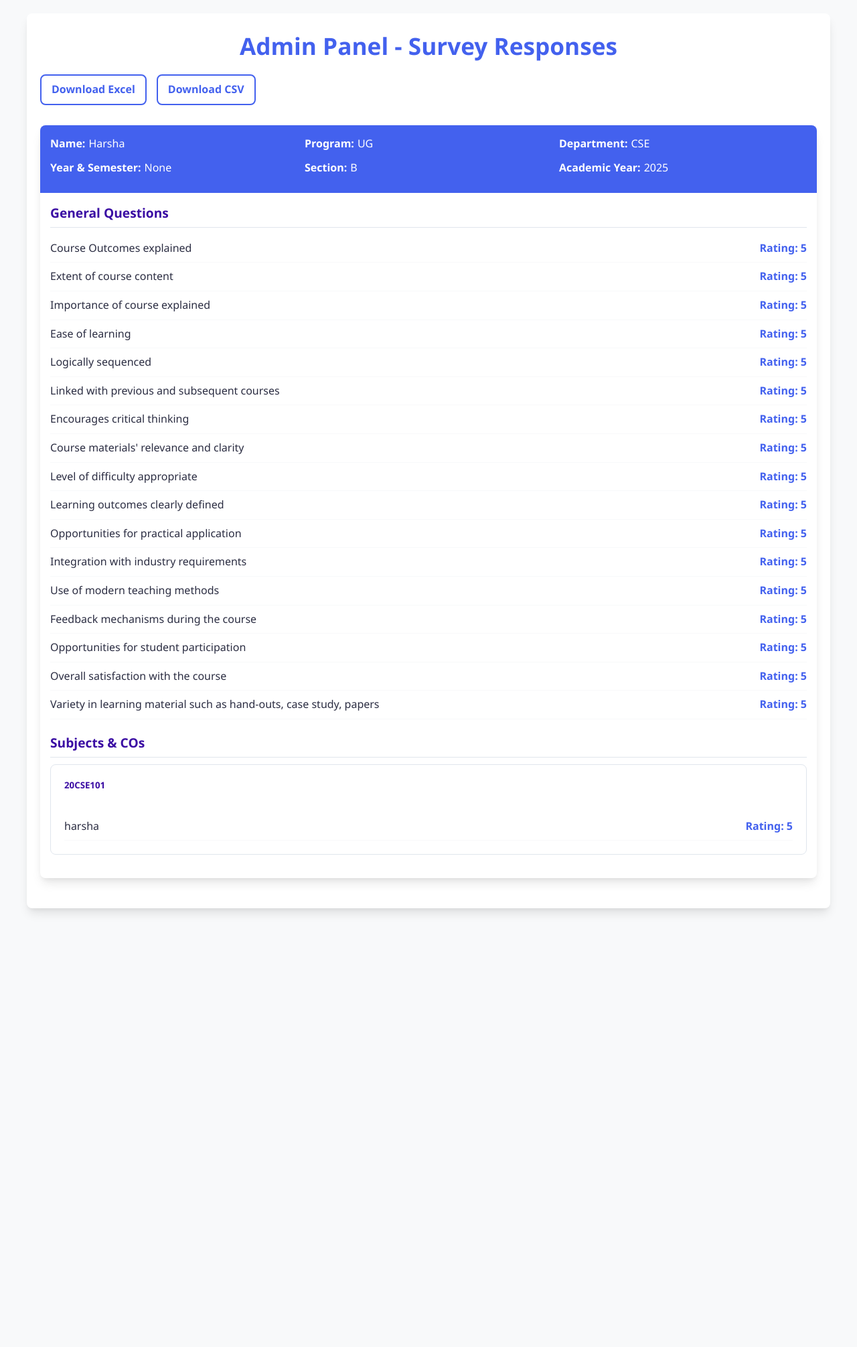
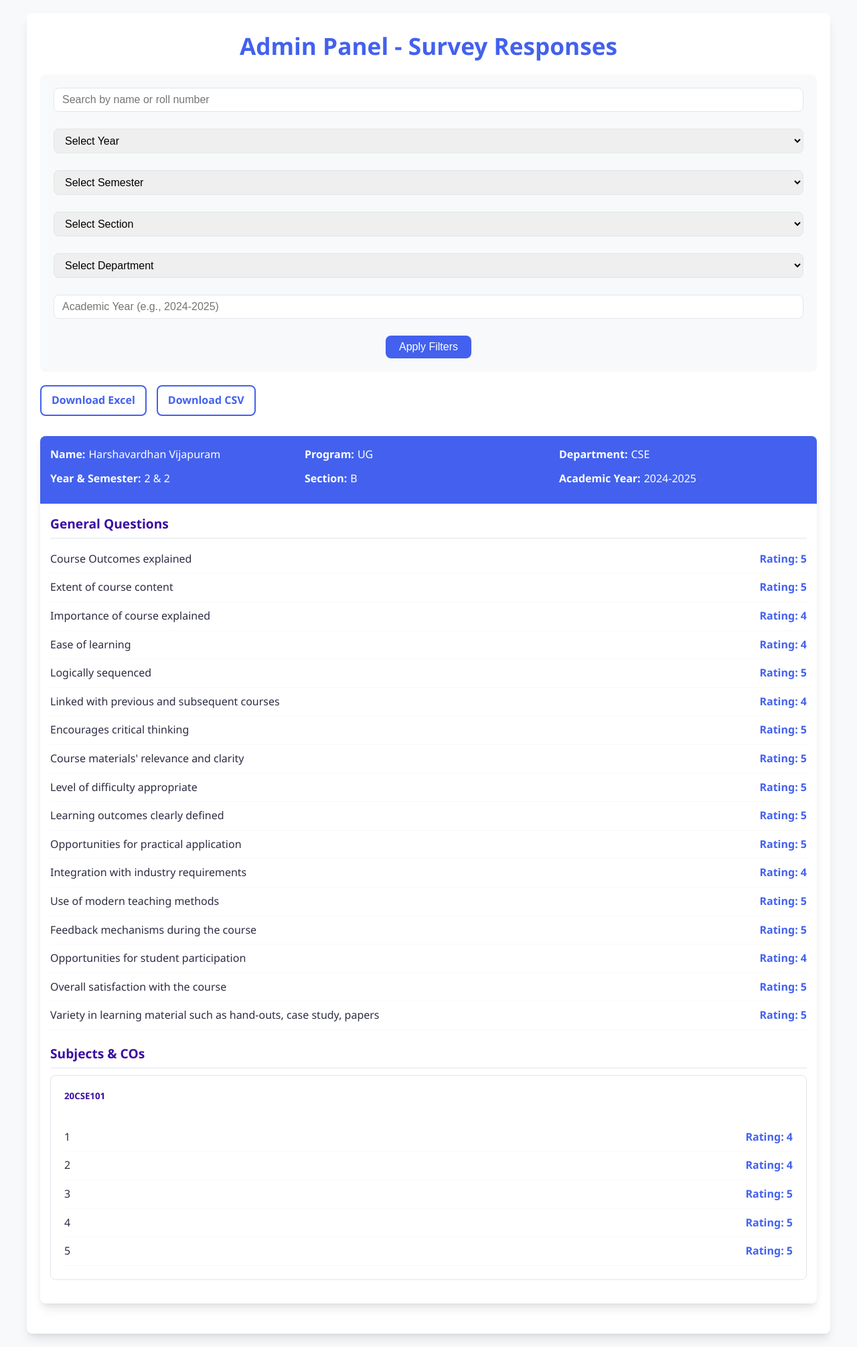
Before and after one commit to MaheshKumar1533/Course_Exit_Survey, a Flask app: page /adminofCES in a window 1280 px wide. Shown: the whole page at 67% size. Before the commit the page ends 1363 px from the top, so only its background shows below. Run offline with Flask 3, Linux system fonts and the light colour scheme.

Commit message:
Updated admin page and Year Sec

```diff
--- a/app.py
+++ b/app.py
@@ -17,7 +17,8 @@
     roll_number = db.Column(db.String(20))
     program_type = db.Column(db.String(10))
     department = db.Column(db.String(50))
-    year_semester = db.Column(db.String(20))
+    year = db.Column(db.Integer)
+    sem = db.Column(db.Integer)
     section = db.Column(db.String(10))
     academic_year = db.Column(db.String(20))
     questions = db.relationship('GeneralQuestionResponse', backref='survey', cascade="all, delete-orphan")
@@ -53,7 +54,8 @@
         program_type=data.get('program_type'),
         roll_number=data.get('roll_number'),
         department=data.get('department'),
-        year_semester=data.get('year_semester'),
+        year=data.get('year'),
+        sem=data.get('sem'),
         section=data.get('section'),
         academic_year=data.get('academic_year')
     )
--- a/static/css/styles.css
+++ b/static/css/styles.css
@@ -304,6 +304,43 @@
 	background-color: #27ae60;
 }
 
+/* Admin Panel Filter Section */
+.filter-section {
+    background-color: var(--light-gray);
+    padding: 20px;
+    border-radius: var(--radius);
+    margin-bottom: 20px;
+}
+
+.filter-form {
+    display: flex;
+    gap: 15px;
+    flex-wrap: wrap;
+    justify-content: center;
+}
+
+.filter-form input,
+.filter-form select {
+    padding: 8px 12px;
+    border: 1px solid var(--border-color);
+    border-radius: var(--radius);
+    min-width: 200px;
+}
+
+.filter-btn {
+    background-color: var(--primary-color);
+    color: white;
+    border: none;
+    padding: 8px 20px;
+    border-radius: var(--radius);
+    cursor: pointer;
+    transition: background-color 0.3s;
+}
+
+.filter-btn:hover {
+    background-color: var(--secondary-color);
+}
+
 @media (max-width: 768px) {
 	.container {
 		padding: 15px;
--- /dev/null
+++ b/static/js/admin.js
@@ -0,0 +1,60 @@
+function applyFilters() {
+    const searchTerm = document.getElementById('search').value.toLowerCase();
+    const year = document.getElementById('year').value;
+    const sem = document.getElementById('sem').value;
+    const section = document.getElementById('section').value;
+    const department = document.getElementById('department').value;
+    const academicYear = document.getElementById('academic_year').value;
+
+    // Get all response cards
+    const responseCards = document.querySelectorAll('.response-card');
+
+    responseCards.forEach(card => {
+        let show = true;
+
+        // Search by name or roll number
+        if (searchTerm) {
+            const name = card.querySelector('[data-name]')?.getAttribute('data-name')?.toLowerCase() || '';
+            const rollNumber = card.querySelector('[data-roll]')?.getAttribute('data-roll')?.toLowerCase() || '';
+            if (!name.includes(searchTerm) && !rollNumber.includes(searchTerm)) {
+                show = false;
+            }
+        }
+
+        // Filter by year
+        if (year && card.getAttribute('data-year') !== year) {
+            show = false;
+        }
+
+        // Filter by semester
+        if (sem && card.getAttribute('data-sem') !== sem) {
+            show = false;
+        }
+
+        // Filter by section
+        if (section && card.getAttribute('data-section') !== section) {
+            show = false;
+        }
+
+        // Filter by department
+        if (department && card.getAttribute('data-department') !== department) {
+            show = false;
+        }
+
+        // Filter by academic year
+        if (academicYear && card.getAttribute('data-academic-year') !== academicYear) {
+            show = false;
+        }
+
+        // Show/hide card based on filters
+        card.style.display = show ? 'block' : 'none';
+    });
+}
+
+// Add event listeners for real-time filtering
+document.addEventListener('DOMContentLoaded', function() {
+    const inputs = ['search', 'year', 'sem', 'section', 'department', 'academic_year'];
+    inputs.forEach(id => {
+        document.getElementById(id).addEventListener('input', applyFilters);
+    });
+});
--- a/templates/admin.html
+++ b/templates/admin.html
@@ -8,11 +8,42 @@
 			rel="stylesheet"
 			href="{{ url_for('static', filename='css/styles.css') }}"
 		/>
+		<script src="{{ url_for('static', filename='js/admin.js') }}"></script>
 	</head>
 	<body>
 		<div class="container">
 			<header>
 				<h1>Admin Panel - Survey Responses</h1>
+				<div class="filter-section">
+					<div class="filter-form">
+						<input type="text" id="search" placeholder="Search by name or roll number" />
+						<select id="year">
+							<option value="">Select Year</option>
+							<option value="1">I</option>
+							<option value="2">II</option>
+							<option value="3">III</option>
+							<option value="4">IV</option>
+						</select>
+						<select id="sem">
+							<option value="">Select Semester</option>
+							<option value="1">Sem I</option>
+							<option value="2">Sem II</option>
+						</select>
+						<select id="section">
+							<option value="">Select Section</option>
+							<option value="A">A</option>
+							<option value="B">B</option>
+							<option value="C">C</option>
+							<option value="D">D</option>
+						</select>
+						<select id="department">
+							<option value="">Select Department</option>
+							<option value="CSE">Computer Science and Engineering</option>
+						</select>
+						<input type="text" id="academic_year" placeholder="Academic Year (e.g., 2024-2025)" />
+						<button onclick="applyFilters()" class="filter-btn">Apply Filters</button>
+					</div>
+				</div>
 				<div class="export-links">
 					<a href="/export/xlsx" class="export-link"
 						>Download Excel</a
@@ -22,7 +53,14 @@
 			</header>
 
 			{% for r in responses %}
-			<div class="response-card">
+			<div class="response-card"
+				data-name="{{ r.full_name }}"
+				data-roll="{{ r.roll_number }}"
+				data-year="{{ r.year }}"
+				data-sem="{{ r.sem }}"
+				data-section="{{ r.section }}"
+				data-department="{{ r.department }}"
+				data-academic-year="{{ r.academic_year }}">
 				<div class="response-header">
 					<div class="response-info">
 						<div class="response-info-item">
@@ -43,7 +81,7 @@
 							<span class="response-info-label"
 								>Year & Semester:</span
 							>
-							<span>{{ r.year_semester }}</span>
+							<span>{{ r.year }} & {{ r.sem }}</span>
 						</div>
 						<div class="response-info-item">
 							<span class="response-info-label">Section:</span>
```
Also changed, not shown: static/js/dynamic_form.js (+17 -8 lines), templates/survey.html (+37 -4 lines), instance/survey.db, 1 other file.
